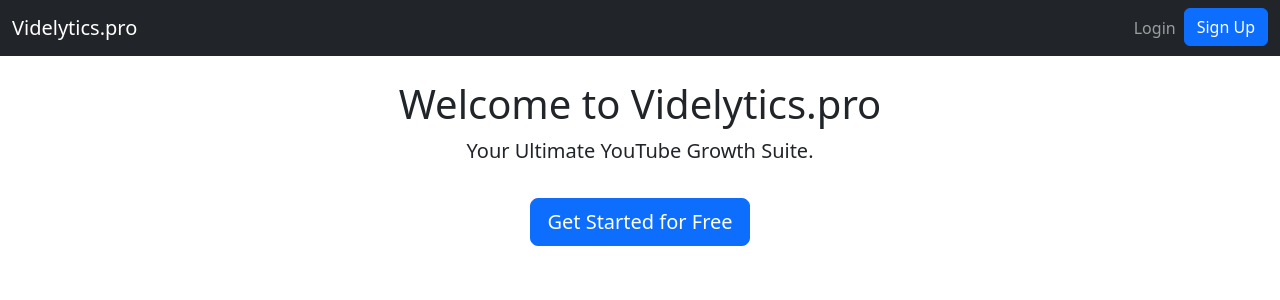
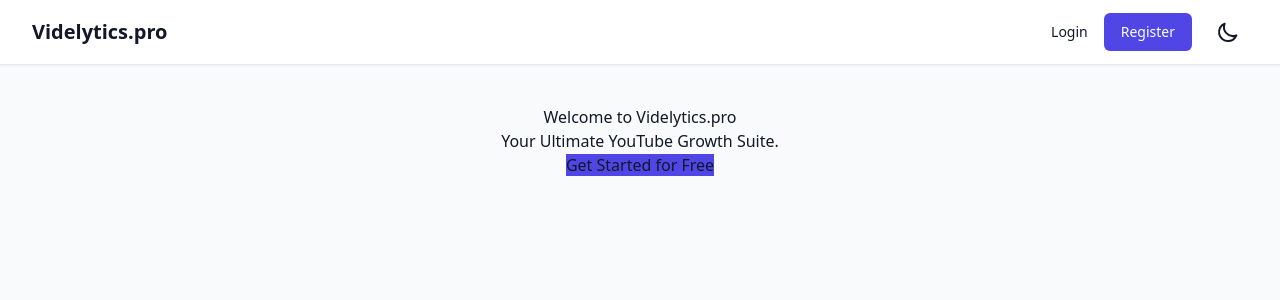
Before and after one commit to SCHANDAN996/videlytics-pro, a Django app: template main_app/templates/home.html in a window 1280 px wide. Shown: the top 300 px of the page. Run offline with Django 3.2, Linux system fonts and the light colour scheme; the template is opened without the code that fills it, so the values that code supplies are empty; some libraries are stand-ins or nearby versions.

Commit message:
Update base.html

```diff
--- a/main_app/templates/base.html
+++ b/main_app/templates/base.html
@@ -3,48 +3,117 @@
 <head>
     <meta charset="UTF-8">
     <meta name="viewport" content="width=device-width, initial-scale=1.0">
-    <title>{% block title %}Videlytics{% endblock %}</title>
-    <link href="https://cdn.jsdelivr.net/npm/bootstrap@5.3.2/dist/css/bootstrap.min.css" rel="stylesheet">
+    <title>{% block title %}Videlytics.pro{% endblock %}</title>
+    <!-- Tailwind CSS CDN -->
+    <script src="https://cdn.tailwindcss.com"></script>
+    <style>
+        /* Dark mode styles */
+        .dark {
+            --bg-color: #111827; /* bg-gray-900 */
+            --text-color: #d1d5db; /* text-gray-300 */
+            --card-bg: #1f2937; /* bg-gray-800 */
+            --border-color: #374151; /* border-gray-700 */
+            --primary-btn-bg: #4f46e5; /* bg-indigo-600 */
+            --primary-btn-hover: #4338ca; /* hover:bg-indigo-700 */
+        }
+        body {
+            background-color: var(--bg-color, #f9fafb); /* bg-gray-50 */
+            color: var(--text-color, #111827); /* text-gray-900 */
+            transition: background-color 0.3s, color 0.3s;
+        }
+        .card {
+            background-color: var(--card-bg, #ffffff);
+            border-color: var(--border-color, #e5e7eb);
+        }
+        /* Additional custom styles */
+        .btn-primary {
+            background-color: var(--primary-btn-bg, #4f46e5);
+        }
+        .btn-primary:hover {
+            background-color: var(--primary-btn-hover, #4338ca);
+        }
+    </style>
 </head>
-<body>
-    <nav class="navbar navbar-expand-lg navbar-dark bg-dark">
-        <div class="container-fluid">
-            <a class="navbar-brand" href="/">Videlytics.pro</a>
-            <button class="navbar-toggler" type="button" data-bs-toggle="collapse" data-bs-target="#navbarNav" aria-controls="navbarNav" aria-expanded="false" aria-label="Toggle navigation">
-                <span class="navbar-toggler-icon"></span>
-            </button>
-            <div class="collapse navbar-collapse" id="navbarNav">
-                <ul class="navbar-nav ms-auto">
+<body class="antialiased">
+
+    <!-- Navigation Bar -->
+    <nav class="card border-b shadow-sm">
+        <div class="max-w-7xl mx-auto px-4 sm:px-6 lg:px-8">
+            <div class="flex items-center justify-between h-16">
+                <div class="flex items-center">
+                    <a href="{% url 'home' %}" class="font-bold text-xl">Videlytics.pro</a>
+                </div>
+                <div class="flex items-center space-x-4">
                     {% if user.is_authenticated %}
-                        <li class="nav-item">
-                            <span class="navbar-text me-3">
-                                Welcome, {{ user.username }}
-                            </span>
-                        </li>
-                        <li class="nav-item">
-                            <form action="{% url 'logout' %}" method="post">
-                                {% csrf_token %}
-                                <button type="submit" class="btn btn-outline-light">Logout</button>
-                            </form>
-                        </li>
+                        <span class="text-sm font-medium">Welcome, {{ user.username }}</span>
+                        <form action="{% url 'logout' %}" method="post" class="inline">
+                            {% csrf_token %}
+                            <button type="submit" class="text-sm font-medium hover:underline">Logout</button>
+                        </form>
                     {% else %}
-                        <li class="nav-item">
-                            <a class="nav-link" href="{% url 'login' %}">Login</a>
-                        </li>
-                        <li class="nav-item">
-                            <a class="btn btn-primary" href="{% url 'signup' %}">Sign Up</a>
-                        </li>
+                        <a href="{% url 'login' %}" class="text-sm font-medium hover:underline">Login</a>
+                        <a href="{% url 'register' %}" class="inline-flex items-center px-4 py-2 border border-transparent text-sm font-medium rounded-md text-white btn-primary">
+                            Register
+                        </a>
                     {% endif %}
-                </ul>
+                    <!-- Dark Mode Toggle -->
+                    <button id="dark-mode-toggle" class="p-2 rounded-full focus:outline-none focus:ring-2 focus:ring-offset-2 focus:ring-indigo-500">
+                        <svg id="moon-icon" class="h-6 w-6" fill="none" viewBox="0 0 24 24" stroke="currentColor">
+                            <path stroke-linecap="round" stroke-linejoin="round" stroke-width="2" d="M20.354 15.354A9 9 0 018.646 3.646 9.003 9.003 0 0012 21a9.003 9.003 0 008.354-5.646z" />
+                        </svg>
+                         <svg id="sun-icon" class="h-6 w-6 hidden" fill="none" viewBox="0 0 24 24" stroke="currentColor">
+                            <path stroke-linecap="round" stroke-linejoin="round" stroke-width="2" d="M12 3v1m0 16v1m9-9h-1M4 12H3m15.364 6.364l-.707-.707M6.343 6.343l-.707-.707m12.728 0l-.707.707M6.343 17.657l-.707.707M16 12a4 4 0 11-8 0 4 4 0 018 0z" />
+                        </svg>
+                    </button>
+                </div>
             </div>
         </div>
     </nav>
 
-    <main class="container py-4">
-        {% block content %}
-        {% endblock %}
+    <!-- Main Content -->
+    <main class="py-10">
+        <div class="max-w-7xl mx-auto px-4 sm:px-6 lg:px-8">
+            {% block content %}
+            {% endblock %}
+        </div>
     </main>
 
-    <script src="https://cdn.jsdelivr.net/npm/bootstrap@5.3.2/dist/js/bootstrap.bundle.min.js"></script>
+    <script>
+        // Dark Mode Toggle Script
+        const toggleButton = document.getElementById('dark-mode-toggle');
+        const sunIcon = document.getElementById('sun-icon');
+        const moonIcon = document.getElementById('moon-icon');
+        const userTheme = localStorage.getItem('theme');
+        const systemTheme = window.matchMedia('(prefers-color-scheme: dark)').matches;
+
+        const themeCheck = () => {
+            if (userTheme === 'dark' || (!userTheme && systemTheme)) {
+                document.documentElement.classList.add('dark');
+                moonIcon.classList.add('hidden');
+                sunIcon.classList.remove('hidden');
+            } else {
+                document.documentElement.classList.remove('dark');
+                sunIcon.classList.add('hidden');
+                moonIcon.classList.remove('hidden');
+            }
+        };
+
+        const themeSwitch = () => {
+            if (document.documentElement.classList.contains('dark')) {
+                document.documentElement.classList.remove('dark');
+                localStorage.setItem('theme', 'light');
+            } else {
+                document.documentElement.classList.add('dark');
+                localStorage.setItem('theme', 'dark');
+            }
+            themeCheck();
+        };
+
+        toggleButton.addEventListener('click', themeSwitch);
+
+        // Initial theme check on page load
+        themeCheck();
+    </script>
+
 </body>
 </html>
```
